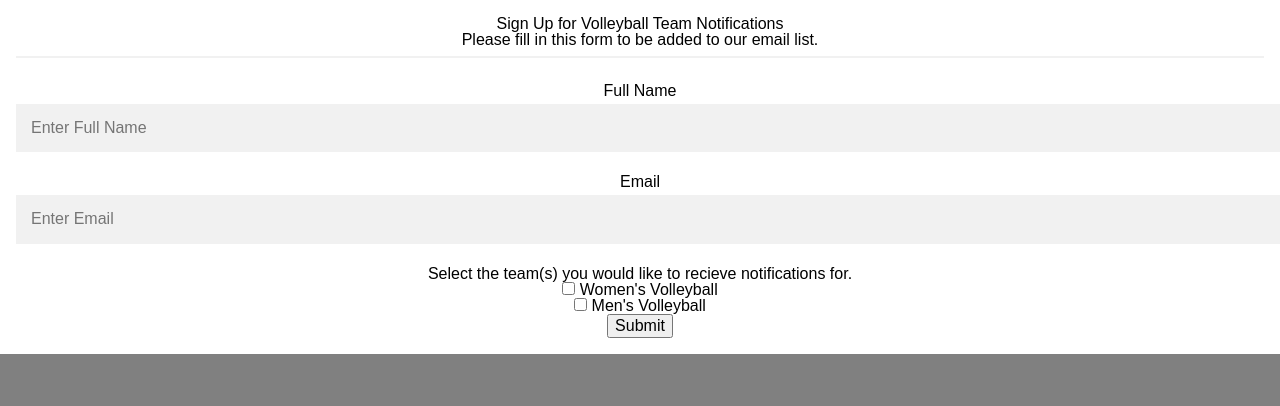
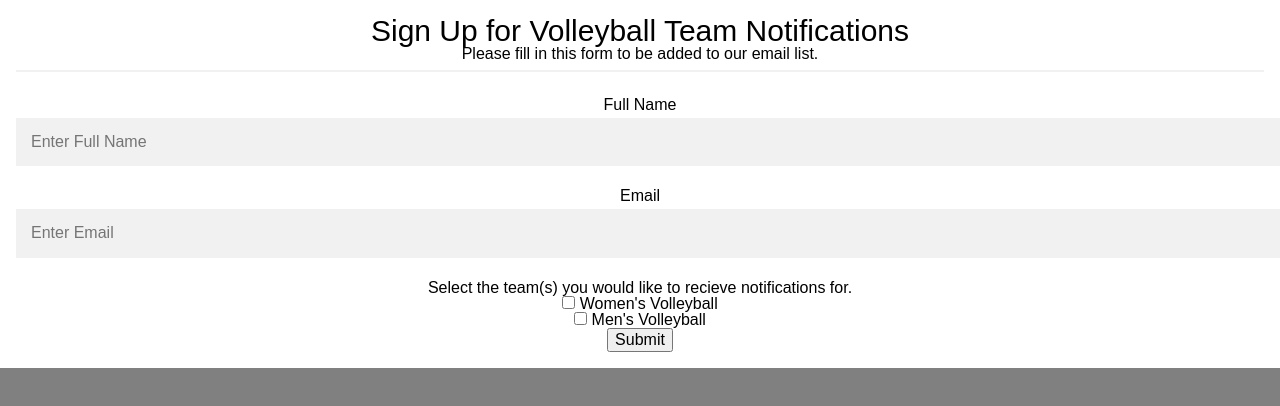
Before and after one commit to ITMD362-nfreund/Project1, a plain HTML site: page index.html in a window 1280 px wide. Drawn offline with Linux system fonts and the light colour scheme.

Commit message:
change css font size

```diff
--- a/css/screen.css
+++ b/css/screen.css
@@ -5,7 +5,7 @@ body {
 }
 
 h1 {
-    size: 30px;
+    size: 80px;
 }
 
 .container {
@@ -31,3 +31,9 @@ hr {
     border: 1px solid #f1f1f1;
     margin-bottom: 25px;
 }
+
+@media screen and (min-width: 600px) {
+    h1 {
+        font-size: 30px;
+    }
+}
```
